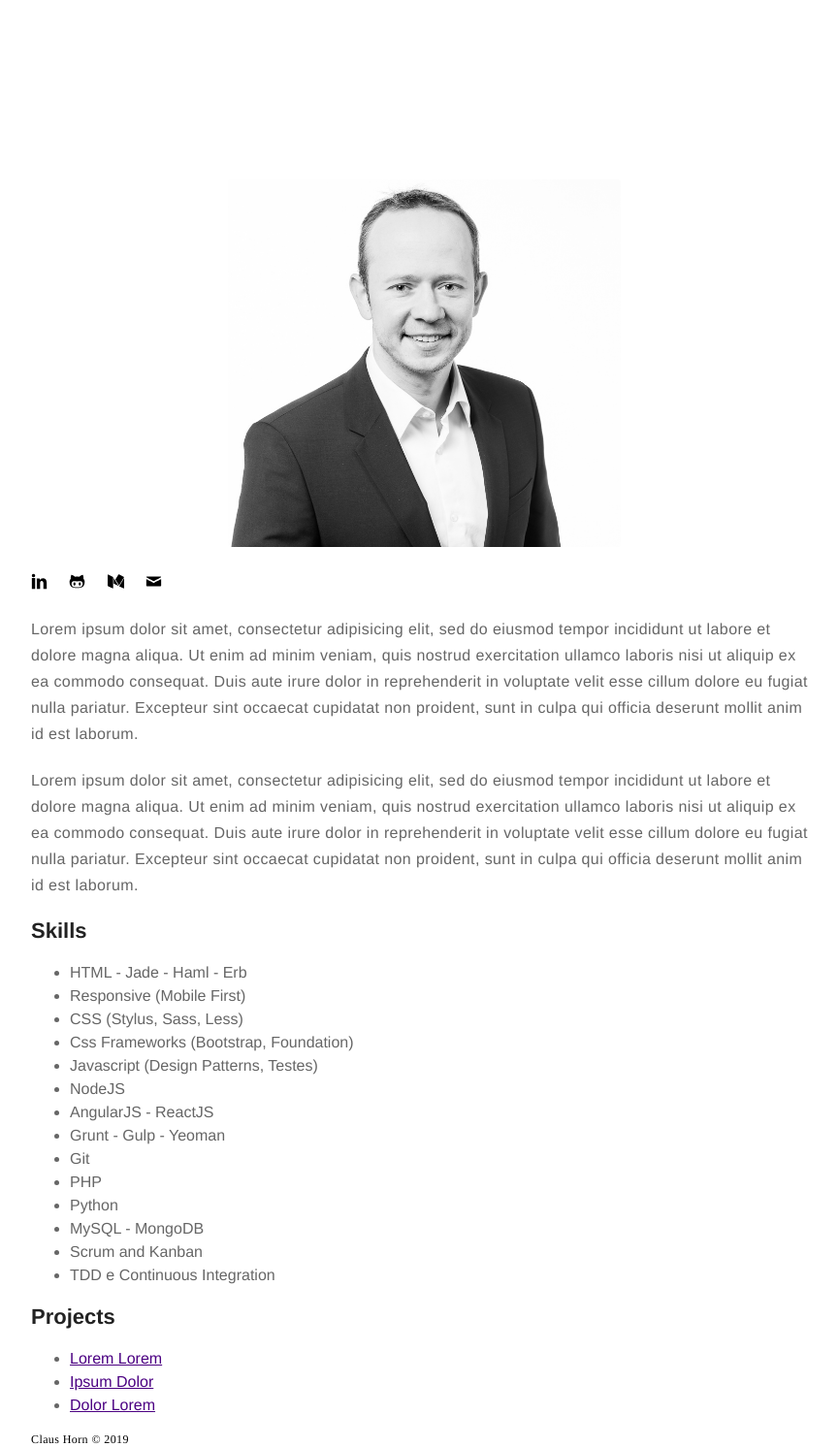
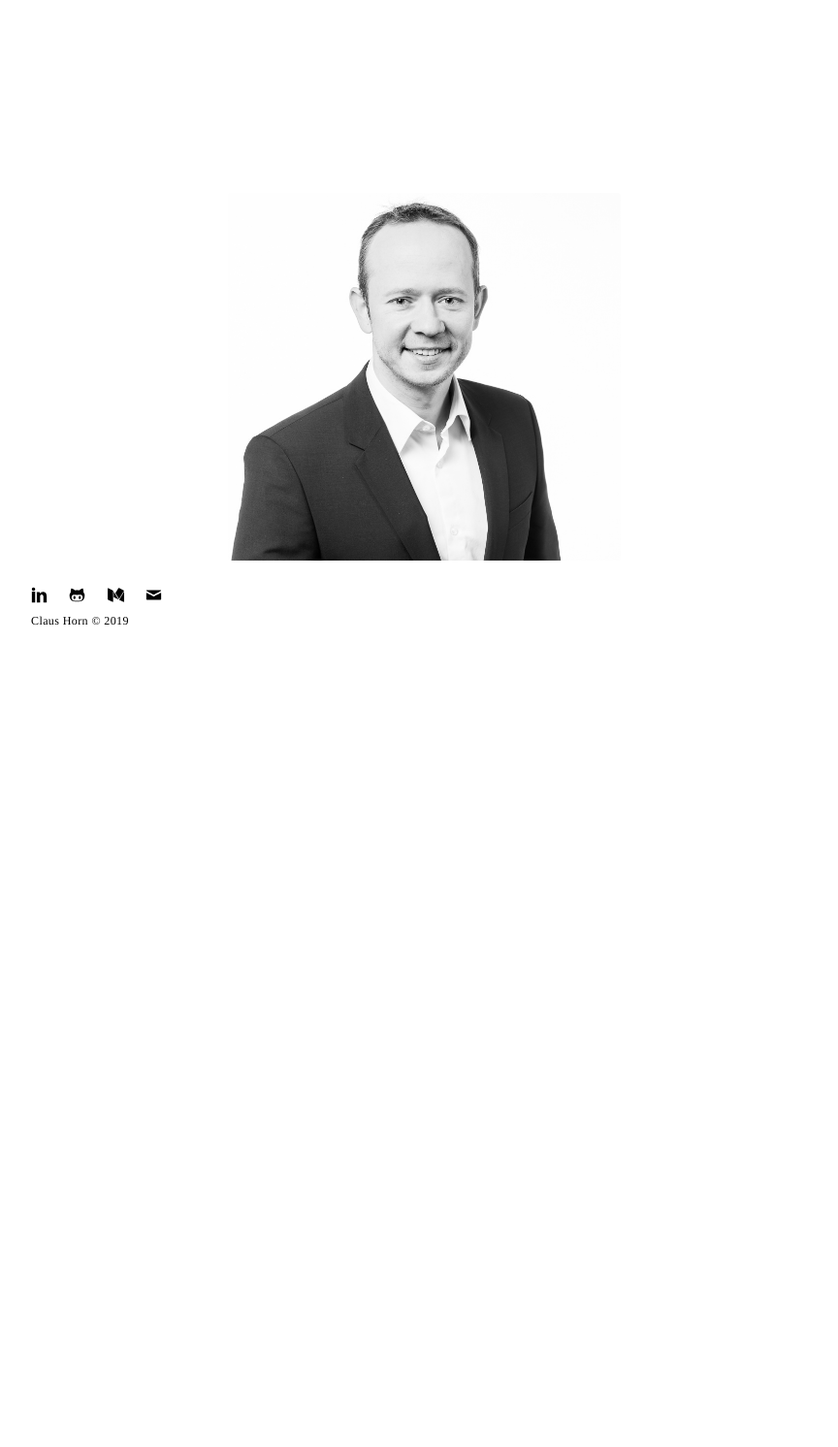
Before and after one commit to claushorn/claushorn.github.io, a Jekyll site: the page built from about.md, in a window 1280 px wide. Shown: the whole page at 97% size, without its empty margins (203-1067 px from the left). Built offline with Jekyll 4.4.1, drawn with Linux system fonts in a browser that asks for light colours; after the commit the page ends 900 px from its top, so only the background shows below that.

Commit message:
constructing

```diff
--- a/_includes/header.html
+++ b/_includes/header.html
@@ -9,6 +9,7 @@
   <style type="text/css">
     p.p1 {margin: 0.0px 0.0px 0.0px 0.0px; line-height: 14.0px; font: 12.0px Courier; color: #000000; -webkit-text-stroke: #000000}
     p.p2 {margin: 0.0px 0.0px 0.0px 0.0px; line-height: 14.0px; font: 12.0px Courier; color: #000000; -webkit-text-stroke: #000000; min-height: 14.0px}
+    p.p3 {margin: 0.0px 0.0px 0.0px 0.0px; line-height: 14.0px; font: 12.0px Courier; color: #000000; -webkit-text-stroke: #000000; min-height: 12.0px}
     span.s1 {font-kerning: none}
   </style>
 </head>
@@ -42,6 +43,26 @@
 </span></p>
 <p class="p1"><span class="s1"><span class="Apple-converted-space">    </span>&lt;/header&gt;</span></p>
 <p class="p1"><span class="s1">{% endif %}</span></p>
+<p class="p3"><span class="s1"></span><br></p>
+<p class="p1"><span class="s1">{% if showHeader2 == true %}</span></p>
+<p class="p1"><span class="s1"><span class="Apple-converted-space">    </span>&lt;header class="header-home {% if site.animation %}animated{% endif %}"&gt;</span></p>
+<p class="p1"><span class="s1"><span class="Apple-converted-space">        </span>{% if site.about %}</span></p>
+<p class="p1"><span class="s1"><span class="Apple-converted-space">            </span>&lt;a class="link" href="{{ site.url }}/about"&gt;</span></p>
+<p class="p1"><span class="s1"><span class="Apple-converted-space">                </span>&lt;img class="selfie" alt="{{ site.name }}" src="{% if site.external-image %}{{ site.picture }}{% else %}{{ site.url }}/{{ site.picture }}{% endif %}" /&gt;</span></p>
+<p class="p1"><span class="s1"><span class="Apple-converted-space">            </span>&lt;/a&gt;</span></p>
+<p class="p1"><span class="s1"><span class="Apple-converted-space">        </span>{% else %}</span></p>
+<p class="p1"><span class="s1"><span class="Apple-converted-space">            </span>&lt;span class="link"&gt;</span></p>
+<p class="p1"><span class="s1"><span class="Apple-converted-space">                </span>&lt;img class="selfie" alt="{{ site.name }}" src="{% if site.external-image %}{{ site.picture }}{% else %}{{ site.url }}/{{ site.picture }}{% endif %}" /&gt;</span></p>
+<p class="p1"><span class="s1"><span class="Apple-converted-space">            </span>&lt;/span&gt;</span></p>
+<p class="p1"><span class="s1"><span class="Apple-converted-space">        </span>{% endif %}</span></p>
+<p class="p1"><span class="s1"><br>
+</span></p>
+<p class="p1"><span class="s1"><span class="Apple-converted-space">        </span>&lt;h1 class="title"&gt;{{ site.name }}&lt;/h1&gt;</span></p>
+<p class="p1"><span class="s1"><span class="Apple-converted-space">        </span>&lt;h2 class="description"&gt;{{ site.bio }}&lt;/h2&gt;</span></p>
+<p class="p1"><span class="s1"><br>
+</span></p>
+<p class="p1"><span class="s1"><span class="Apple-converted-space">    </span>&lt;/header&gt;</span></p>
+<p class="p1"><span class="s1">{% endif %}</span></p>
 <p class="p1"><span class="s1"><br>
 </span></p>
 </body>
--- a/about.md
+++ b/about.md
@@ -4,45 +4,6 @@ layout: page
 ---
 ![Profile Image]({{ site.url }}/{{ site.picture }})
 
-{% include social-links.html %}
-
-<p>Lorem ipsum dolor sit amet, consectetur adipisicing elit, sed do eiusmod
-tempor incididunt ut labore et dolore magna aliqua. Ut enim ad minim veniam,
-quis nostrud exercitation ullamco laboris nisi ut aliquip ex ea commodo
-consequat. Duis aute irure dolor in reprehenderit in voluptate velit esse
-cillum dolore eu fugiat nulla pariatur. Excepteur sint occaecat cupidatat non
-proident, sunt in culpa qui officia deserunt mollit anim id est laborum.</p>
-
-<p>Lorem ipsum dolor sit amet, consectetur adipisicing elit, sed do eiusmod
-tempor incididunt ut labore et dolore magna aliqua. Ut enim ad minim veniam,
-quis nostrud exercitation ullamco laboris nisi ut aliquip ex ea commodo
-consequat. Duis aute irure dolor in reprehenderit in voluptate velit esse
-cillum dolore eu fugiat nulla pariatur. Excepteur sint occaecat cupidatat non
-proident, sunt in culpa qui officia deserunt mollit anim id est laborum.</p>
-
-<h2>Skills</h2>
-
-<ul class="skill-list">
-	<li>HTML - Jade - Haml - Erb</li>
-	<li>Responsive (Mobile First)</li>
-	<li>CSS (Stylus, Sass, Less)</li>
-	<li>Css Frameworks (Bootstrap, Foundation)</li>
-	<li>Javascript (Design Patterns, Testes)</li>
-	<li>NodeJS</li>
-	<li>AngularJS - ReactJS</li>
-	<li>Grunt - Gulp - Yeoman</li>
-	<li>Git</li>
-	<li>PHP</li>
-	<li>Python</li>
-	<li>MySQL - MongoDB</li>
-	<li>Scrum and Kanban</li>
-	<li>TDD e Continuous Integration</li>
-</ul>
-
-<h2>Projects</h2>
-
-<ul>
-	<li><a href="https://github.com/">Lorem Lorem</a></li>
-	<li><a href="https://github.com/">Ipsum Dolor</a></li>
-	<li><a href="https://github.com/">Dolor Lorem</a></li>
-</ul>
+<header>
+	{% include social-links.html %}
+</header>
```
